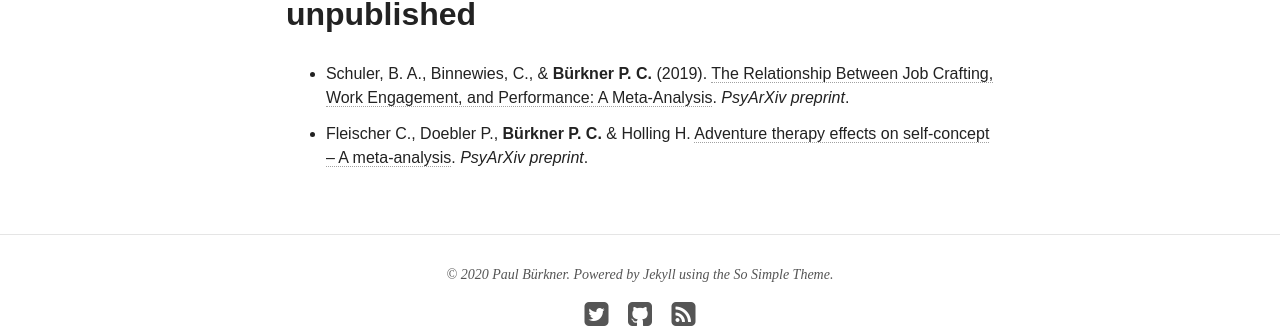
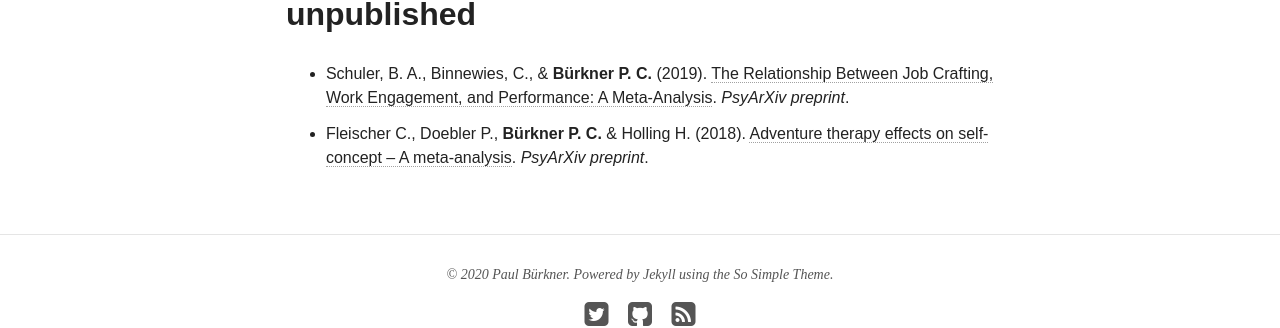
Before and after one commit to paul-buerkner/paul-buerkner.github.io, a Jekyll site: the page built from publications/index.md, in a window 1280 px wide and 900 px high, scrolled down 4484 px. Shown: the part 474-802 px from the top of the window. Built offline with Jekyll 4.4.1, drawn with Linux system fonts in a browser that asks for light colours; nearby versions of some CDN libraries.

Commit message:
fix typo

```diff
--- a/publications/index.md
+++ b/publications/index.md
@@ -74,4 +74,4 @@
 ## unpublished
 
 * Schuler, B. A., Binnewies, C., & **Bürkner P. C.** (2019). [The Relationship Between Job Crafting, Work Engagement, and Performance: A Meta-Analysis](https://psyarxiv.com/xpf2v/). *PsyArXiv preprint*.
-* Fleischer C., Doebler P., **Bürkner P. C.** & Holling H. [Adventure therapy effects on self-concept – A meta-analysis](https://psyarxiv.com/c7y9a). *PsyArXiv preprint*.
+* Fleischer C., Doebler P., **Bürkner P. C.** & Holling H. (2018). [Adventure therapy effects on self-concept – A meta-analysis](https://psyarxiv.com/c7y9a). *PsyArXiv preprint*.
```
